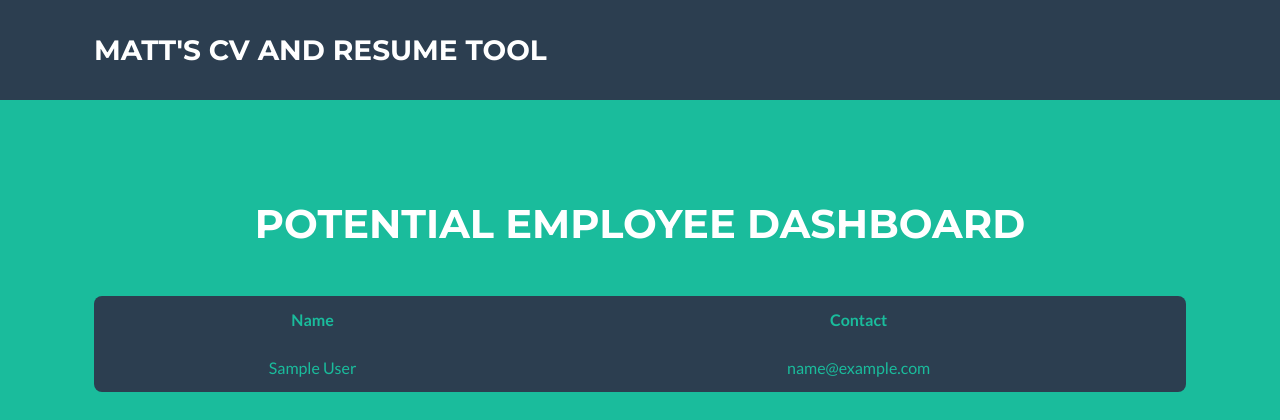
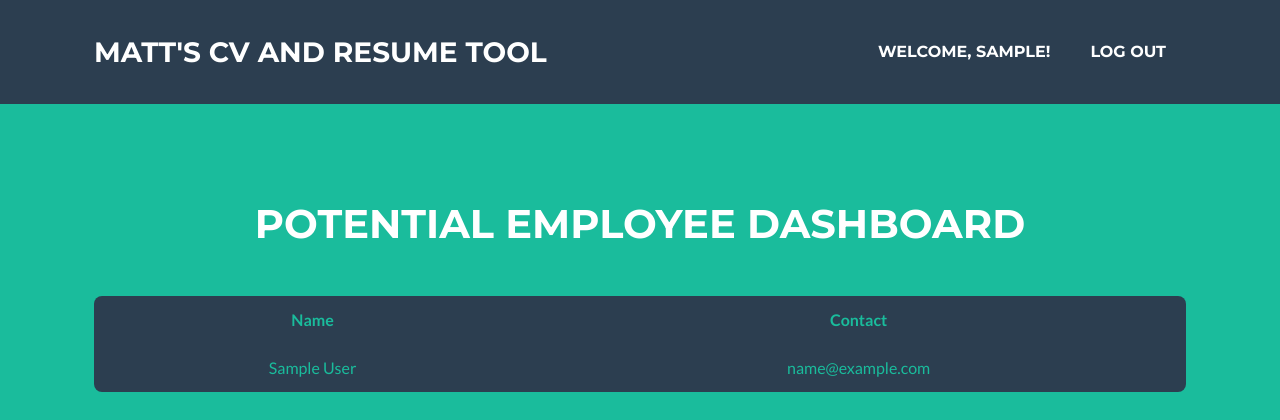
Before and after one commit to Nebrethar/8220-Assignment-4, a Django app: template assign4/templates/homePE.html in a window 1280 px wide. Shown: the top 420 px of the page. Run offline with Django 3.2, Linux system fonts and the light colour scheme; the template is opened without the code that fills it: values that come from a table or form of the project are taken from there, others are empty; the visitor is signed in with stand-in values (Sample User, id 1); data comes from the database, SQL or seed files in the repository; some libraries are stand-ins or nearby versions.

Commit message:
Add nameplate to logged in user

```diff
--- a/assign4/templates/homePE.html
+++ b/assign4/templates/homePE.html
@@ -2,13 +2,12 @@
 
 {{user}}
 {% block navright %}
-
 <div class="collapse navbar-collapse" id="navbarResponsive">
     <ul class="navbar-nav ml-auto">
-        <li class="nav-item mx-0 mx-lg-1">{{ user.as_p }}</li>
+        <li class="nav-item mx-0 mx-lg-1"><a class="nav-link py-3 px-0 px-lg-3 rounded js-scroll-trigger" href="">Welcome, {{ user.first_name }}!</a></li>
+        <li class="nav-item mx-0 mx-lg-1"><a class="nav-link py-3 px-0 px-lg-3 rounded js-scroll-trigger" href="/">Log Out</a></li>
     </ul>
 </div>
-
 {% endblock %}
 
 {% block content %}
```
Also changed, not shown: 1 other file.
